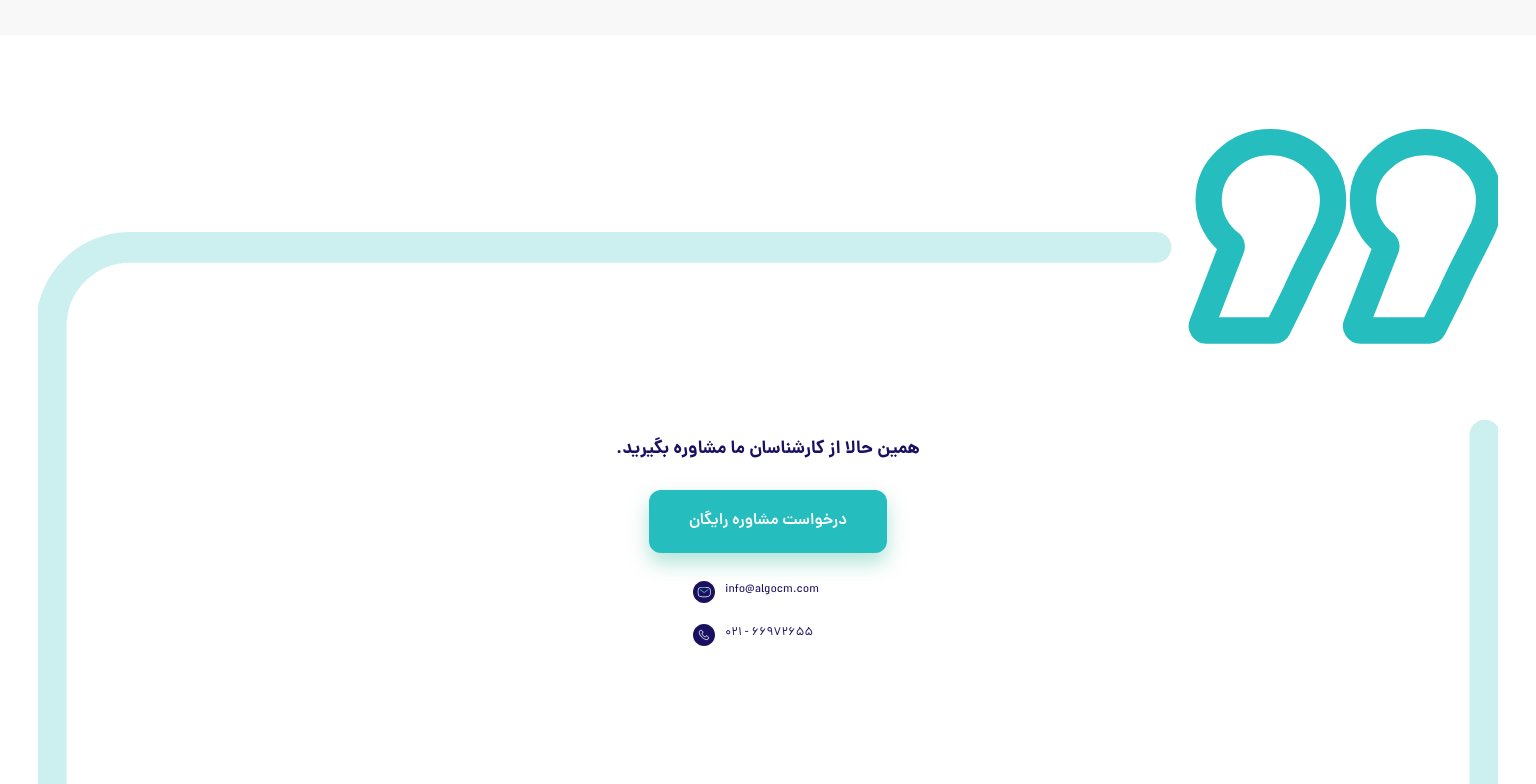
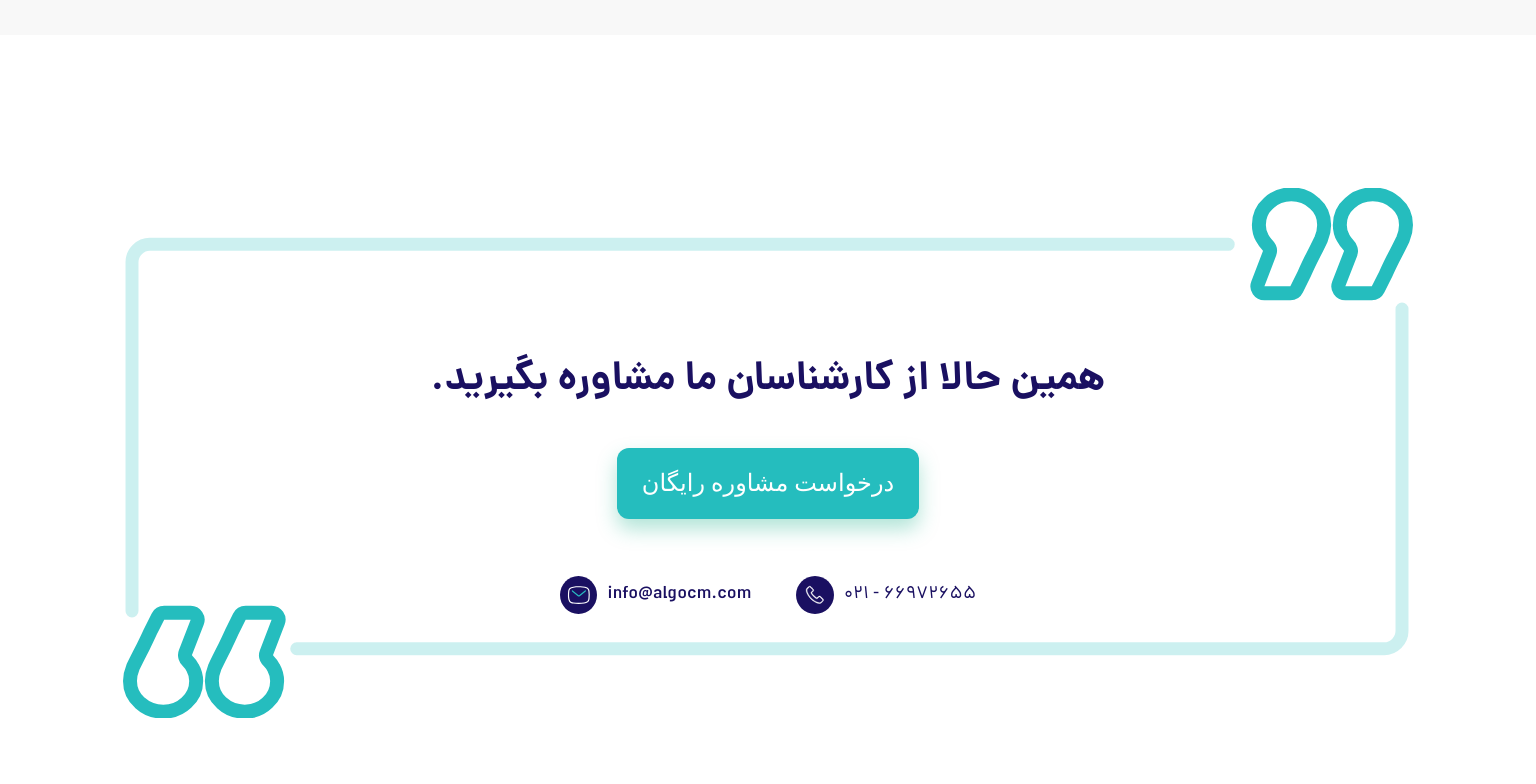
Before and after one commit to najdi123/Algorithm, a Next.js app: page / in a window 1536 px wide. Shown: the part 5080-5864 px from the top of the page. Built offline with nearby package versions, Linux system fonts and the light colour scheme.

Commit message:
section10 screen sizes 1200 and 1500 ok

```diff
--- a/src/components/Section10/section10.module.scss
+++ b/src/components/Section10/section10.module.scss
@@ -4,7 +4,7 @@
   background-repeat: no-repeat;
   background-size: cover;
 
-  width: 95vw;
+  width: 95.6vw;
   height: 89vw;
   //padding: 14px;
   margin: 94px auto;
@@ -33,7 +33,7 @@
     border: none;
     outline: none;
 
-    margin: 26px auto 7px;
+    margin: 26px auto 0;
 
     font-family: Dana;
     font-style: normal;
@@ -51,13 +51,13 @@
   .info{
     display: flex;
     width: 150px;
-    margin: 0 auto;
+    margin: 10px auto 0;
     justify-content: center;
     flex-direction: column;
     .email{
       display: flex;
       //justify-content: center;
-      margin: 21px 0 0 0;
+      margin: 16px 0 0 0;
       direction: ltr;
       .emailAddress{
         font-style: normal;
@@ -74,7 +74,7 @@
     .phone{
       display: flex;
       //justify-content: center;
-      margin: 21px 0 0 0;
+      margin: 16px 0 0 0;
       direction: ltr;
       .phoneNumber{
         font-style: normal;
@@ -94,10 +94,201 @@
 }
 
 @media (min-width: 576px) {
+
 }
-@media (min-width: 768px) {  }
+@media (min-width: 768px) {
+
+}
 @media (min-width: 992px) {  }
-@media (min-width: 1200px) {  }
+@media (min-width: 1200px) {
+  .wrapper{
+    background: url("/images/section10/bg-box-large-size.svg");
+    background-position: center;
+    background-repeat: no-repeat;
+    background-size: cover;
+
+    width: 84%;
+    height: 34.5vw;
+    padding: 25px 0;
+    margin: 153px auto;
+
+
+    display: flex;
+    align-items: center;
+    flex-direction: column;
+    text-align: center;
+    .title{
+      font-size: 35px;
+      line-height: 63px;
+
+      margin: 0;
+      padding: 7% 0 0;
+    }
+    .actionButton{
+      width: 302px;
+      height: 71px;
+      margin: 25px auto 7px;
+
+      font-family: IRANYekanWeb;
+      font-style: normal;
+      font-weight: normal;
+      font-size: 24px;
+      line-height: 41px;
+
+
+      color: #FFFFFF;
+    }
+    .actionButton::selection{
+      border: none;
+      outline: none;
+    }
+    .info{
+      display: flex;
+      width: fit-content;
+      justify-content: center;
+      flex-direction: row-reverse;
+      align-items: center;
+      height: fit-content;
+      margin: 30px auto 0;
+      .email{
+        display: flex;
+        //justify-content: center;
+        //margin: 21px 0 0 0;
+        margin: 0;
+        direction: ltr;
+        img{
+          width: 37.28px;
+          height: 37.28px;
+        }
+        .emailAddress{
+          font-weight: 500;
+          font-size: 18px;
+          line-height: 38px;
+
+          margin: 0;
+          padding: 0 45px 0 10px;
+        }
+
+      }
+      .phone{
+        display: flex;
+        //justify-content: center;
+        //margin: 21px 0 0 0;
+        margin: 0;
+        direction: ltr;
+        img{
+          width: 37.28px;
+          height: 37.28px;
+        }
+        .phoneNumber{
+          font-weight: normal;
+          font-size: 18px;
+          line-height: 38px;
+          margin: 0;
+          padding: 0 0 0 10px;
+        }
+      }
+
+    }
+
+  }
+}
+@media (min-width: 1500px) {
+  .wrapper{
+    background: url("/images/section10/bg-box-large-size.svg");
+    background-position: center;
+    background-repeat: no-repeat;
+    background-size: cover;
+
+    width: 84%;
+    //height: 554px;
+    height: 34.5vw;
+
+    //padding: 70px 0;
+    padding: 6% 0;
+    margin: 153px auto;
+
+
+    //display: flex;
+    //align-items: center;
+    text-align: center;
+    .title{
+      font-size: 40px;
+      line-height: 63px;
+
+      margin: 0;
+      padding: 70px 0 0;
+    }
+    .actionButton{
+      width: 302px;
+      height: 71px;
+      margin: 35px auto 7px;
+
+      font-family: IRANYekanWeb;
+      font-style: normal;
+      font-weight: normal;
+      font-size: 24px;
+      line-height: 41px;
+
+
+      color: #FFFFFF;
+    }
+    .actionButton::selection{
+      border: none;
+      outline: none;
+    }
+    .info{
+      display: flex;
+      width: fit-content;
+      margin: 0 auto;
+      justify-content: center;
+      flex-direction: row-reverse;
+      align-items: center;
+      height: fit-content;
+      margin: 50px auto 0;
+      .email{
+        display: flex;
+        //justify-content: center;
+        //margin: 21px 0 0 0;
+        margin: 0;
+        direction: ltr;
+        img{
+          width: 37.28px;
+          height: 37.28px;
+        }
+        .emailAddress{
+          font-weight: 500;
+          font-size: 18px;
+          line-height: 38px;
+
+          margin: 0;
+          padding: 0 45px 0 10px;
+        }
+
+      }
+      .phone{
+        display: flex;
+        //justify-content: center;
+        //margin: 21px 0 0 0;
+        margin: 0;
+        direction: ltr;
+        img{
+          width: 37.28px;
+          height: 37.28px;
+        }
+        .phoneNumber{
+          font-weight: normal;
+          font-size: 18px;
+          line-height: 38px;
+          margin: 0;
+          padding: 0 0 0 10px;
+        }
+      }
+
+    }
+
+  }
+}
 @media (min-width: 1900px) {
   .wrapper{
     background: url("/images/section10/bg-box-large-size.svg");
@@ -108,8 +299,8 @@
     //width: 95vw;
     //height: 89vw;
     width: 70%;
-    height: 554px;
-    height: 28.8vw;
+    //height: 554px;
+    height: 28.9vw;
     padding: 70px 0;
     margin: 153px 325px;
 
@@ -149,10 +340,13 @@
       justify-content: center;
       flex-direction: row-reverse;
       align-items: center;
+      height: fit-content;
+      margin: 50px auto 0;
       .email{
         display: flex;
         //justify-content: center;
-        margin: 21px 0 0 0;
+        //margin: 21px 0 0 0;
+        margin: 0;
         direction: ltr;
         img{
           width: 37.28px;
@@ -171,7 +365,8 @@
       .phone{
         display: flex;
         //justify-content: center;
-        margin: 21px 0 0 0;
+        //margin: 21px 0 0 0;
+        margin: 0;
         direction: ltr;
         img{
           width: 37.28px;
```
